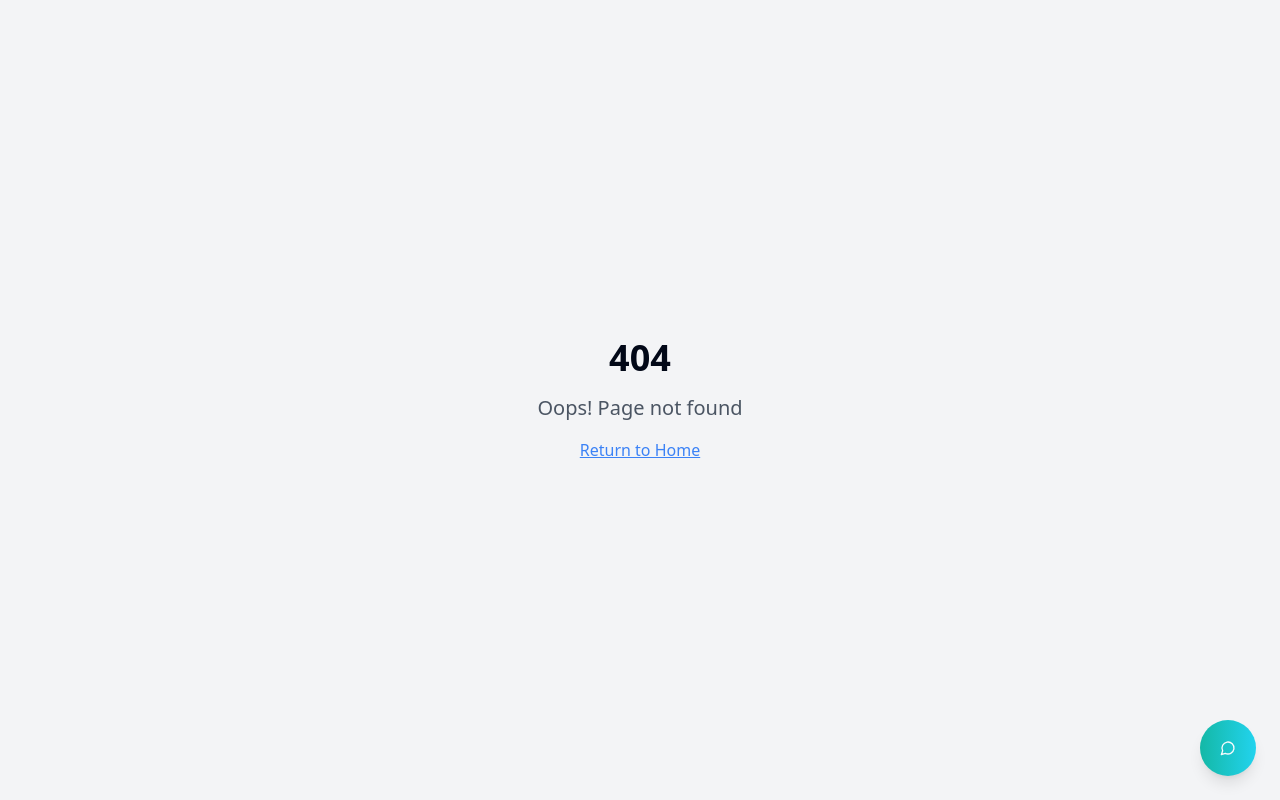
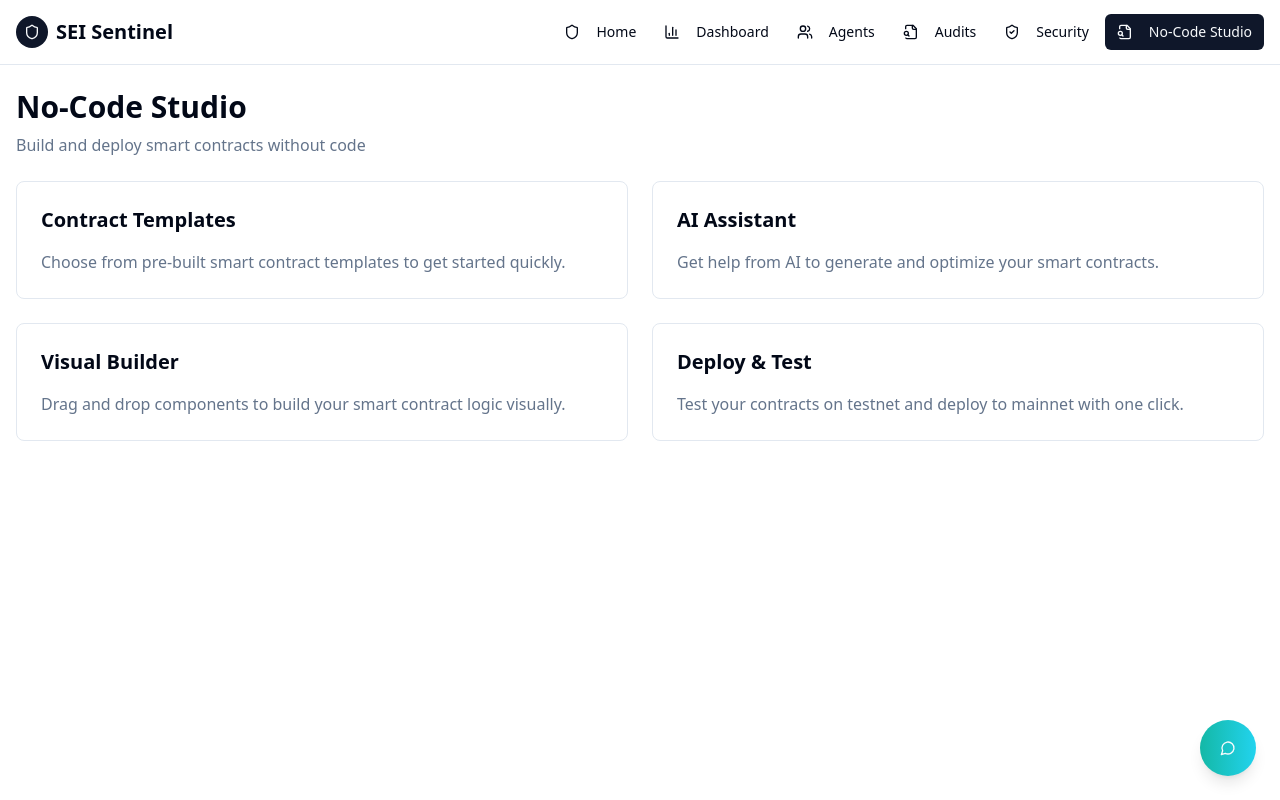
Before and after one commit to lucylow/sei-guardian-vigil, a React (Vite) app: page /no-code-studio in a window 1280 px wide. Before the commit this address had no page. Built offline with nearby package versions, Linux system fonts and the light colour scheme.

Commit message:
Add "No-Code Studio" tab
Add a new tab to the navigation for "No-Code Studio" and create a corresponding route for it in the App component.

```diff
--- a/src/App.tsx
+++ b/src/App.tsx
@@ -8,6 +8,7 @@ import Dashboard from "./pages/Dashboard";
 import Agents from "./pages/Agents";
 import Audits from "./pages/Audits";
 import Security from "./pages/Security";
+import NoCodeStudio from "./pages/NoCodeStudio";
 import NotFound from "./pages/NotFound";
 import { SentinelChatbot } from "@/components/SentinelChatbot";
 
@@ -26,6 +27,7 @@ const App = () => (
             <Route path="/agents" element={<Agents />} />
             <Route path="/audits" element={<Audits />} />
             <Route path="/security" element={<Security />} />
+            <Route path="/no-code-studio" element={<NoCodeStudio />} />
             {/* ADD ALL CUSTOM ROUTES ABOVE THE CATCH-ALL "*" ROUTE */}
             <Route path="*" element={<NotFound />} />
           </Routes>
--- a/src/components/Navigation.tsx
+++ b/src/components/Navigation.tsx
@@ -12,6 +12,7 @@ export function Navigation() {
     { to: "/agents", label: "Agents", icon: Users },
     { to: "/audits", label: "Audits", icon: FileSearch },
     { to: "/security", label: "Security", icon: ShieldCheck },
+    { to: "/no-code-studio", label: "No-Code Studio", icon: FileSearch },
   ];
 
   return (
--- /dev/null
+++ b/src/pages/NoCodeStudio.tsx
@@ -0,0 +1,50 @@
+import { Navigation } from "@/components/Navigation";
+
+export default function NoCodeStudio() {
+  return (
+    <div className="min-h-screen bg-background">
+      <Navigation />
+
+      <div className="container mx-auto px-4 py-6">
+        <div className="mb-6">
+          <h1 className="text-3xl font-bold text-foreground mb-2">No-Code Studio</h1>
+          <p className="text-muted-foreground">Build and deploy smart contracts without code</p>
+        </div>
+
+        <div className="grid grid-cols-1 lg:grid-cols-2 gap-6">
+          <div className="space-y-6">
+            <div className="p-6 border rounded-lg bg-card">
+              <h2 className="text-xl font-semibold mb-4">Contract Templates</h2>
+              <p className="text-muted-foreground">
+                Choose from pre-built smart contract templates to get started quickly.
+              </p>
+            </div>
+
+            <div className="p-6 border rounded-lg bg-card">
+              <h2 className="text-xl font-semibold mb-4">Visual Builder</h2>
+              <p className="text-muted-foreground">
+                Drag and drop components to build your smart contract logic visually.
+              </p>
+            </div>
+          </div>
+
+          <div className="space-y-6">
+            <div className="p-6 border rounded-lg bg-card">
+              <h2 className="text-xl font-semibold mb-4">AI Assistant</h2>
+              <p className="text-muted-foreground">
+                Get help from AI to generate and optimize your smart contracts.
+              </p>
+            </div>
+
+            <div className="p-6 border rounded-lg bg-card">
+              <h2 className="text-xl font-semibold mb-4">Deploy & Test</h2>
+              <p className="text-muted-foreground">
+                Test your contracts on testnet and deploy to mainnet with one click.
+              </p>
+            </div>
+          </div>
+        </div>
+      </div>
+    </div>
+  );
+}
```
